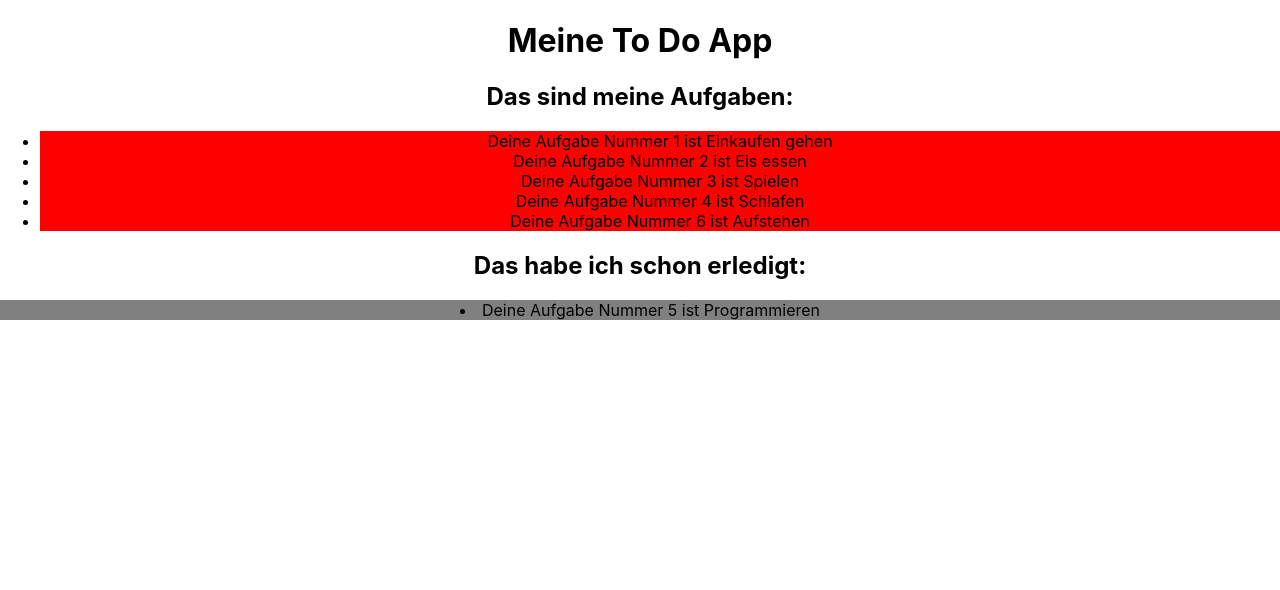
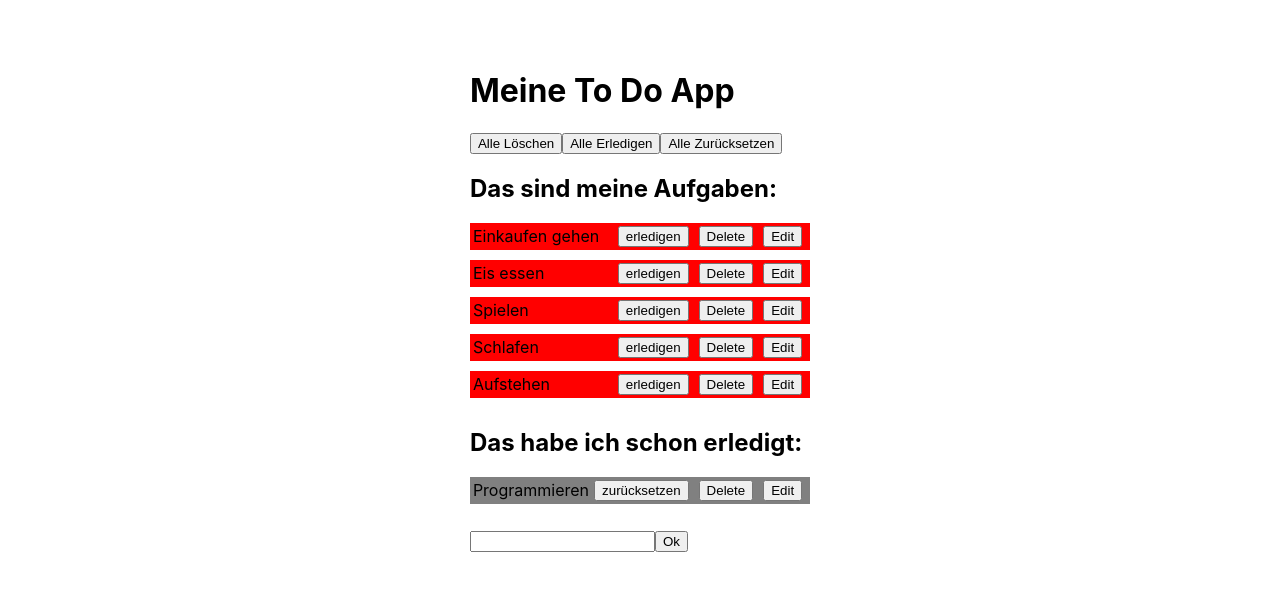
Before and after one commit to Yamen-1/To-do-Liste, a React (Create React App) app: page / in a window 1280 px wide. Shown: the top 590 px of the page. Built offline with nearby package versions, Linux system fonts and the light colour scheme.

Commit message:
Code und Aufgaben von 11.05

```diff
--- a/src/components/Aufgabe.js
+++ b/src/components/Aufgabe.js
@@ -1,16 +1,45 @@
 import './Aufgabe.css'
+import { useState } from 'react'
+
+
 const Aufgabe = (props) => {
+
+  const [edit, setEdit] = useState(false)
+  const [currentVal, setCurrentVal] = useState(props.text)
+
   return (
   <li
     className={`Aufgabe ${props.farbe??  'wennFarbeFehlt' }`}
     style={{ backgroundColor:  props.done ? ('gray') : ('red')}}
     id={props.number}
-    onClick={() => {
-      // funktion rufen von props, mit id (number) als parameter
-      props.aufgabeAlsErledigtMarkieren(props.number)
-    }}
+  >
+    {
+      (edit === false)? <span>{props.text}</span>
+        :<input value={currentVal}
+                onChange={
+                  (event)=>{
+                    setCurrentVal(event.target.value)}
+                  }
+        />
+    }
+    <div>
+      <button onClick={() =>{
+        props.aufgabeAlsErledigtMarkieren(props.number)
+      }
+      }>{(props.done === false)?"erledigen":"zurücksetzen"}</button>
+      <button onClick={() => {
+        props.removeAufgabe(props.number)
+      }}>Delete</button>
+      <button onClick={() => {
+        setEdit(!edit)
+        props.editAufgabe(props.number, currentVal)
+      }
+      }>{
+        (edit === false)?"Edit":"OK"
+      }</button>
 
-  > Deine Aufgabe Nummer {props.number} ist {props.text}</li>
+    </div>
+  </li>
   )
 }
 
--- a/src/components/ToDoListe.js
+++ b/src/components/ToDoListe.js
@@ -2,6 +2,8 @@ import { useState } from 'react'
 import Aufgabe from './Aufgabe';
 
 const ToDoListe = () => {
+
+  const [newAufgabe, setNewAufgabe] = useState("")
 
   const [aufgaben, setAufgaben] = useState([
     { text: "Einkaufen gehen", done: false, id: 1, farbe: 'schwarz' },
@@ -11,15 +13,25 @@ const ToDoListe = () => {
     { text: "Programmieren", done: true, id: 5, farbe:  'schwarz'  },
     { text: "Aufstehen", done: false, id: 6 },
   ])
-  // Funktion um done von false auf true zu ändern:
-  // braucht das Id von Aufgabe
+
+  const createNewTask = () => {
+    let kopie = [...aufgaben]
+    kopie.push({ text: newAufgabe, done: false, id: Date.now(), farbe: 'schwarz' })
+    setAufgaben(kopie)
+  }
+
   const aufgabeAlsErledigtMarkieren = (id) => {
-    // kopie von aufgaben, hier ändern wir
     let geänderteKopie = aufgaben.map(aufgabe => {
-      // // das element auf dem wir geklickt haben finden!
         if(aufgabe.id === id){
-         // done von false zu true
+            // wenn done dann auf false setzen und umgekehrt
+            // lange variante
+            if(aufgabe.done === false){
               aufgabe.done = true
+            }else{
+              aufgabe.done = false
+            }
+            // kurze variante
+            // aufgabe.done = !aufgabe.done
           return aufgabe
         } else {
           return aufgabe
@@ -29,13 +41,54 @@ const ToDoListe = () => {
     setAufgaben(geänderteKopie)
   }
 
+
+  const removeAufgabe = (id) => {
+    let geänderteKopie = aufgaben.filter((item) => item.id !== id);
+    setAufgaben(geänderteKopie);
+  }
+
+  const deleteAll = () => {
+    setAufgaben([])
+  }
+
+  const alleErledigen = () => {
+    let kopie = aufgaben.map(aufgabe => {
+      aufgabe.done = true
+      return aufgabe
+    })
+    setAufgaben(kopie)
+  }
+
+  const alleZurueck = () => {
+    let kopie = aufgaben.map(aufgabe => {
+      aufgabe.done = false
+      return aufgabe
+    })
+    setAufgaben(kopie)
+  }
+
+  const editAufgabe = (id, newValue) => {
+    let kopie = aufgaben.map(aufgabe => {
+      if(aufgabe.id === id){
+        aufgabe.text = newValue
+      }
+      return aufgabe
+    })
+    setAufgaben(kopie)
+  }
+
   // filter funktionen:
 
-  let nichtErledigteAufgaben = aufgaben.filter((aufgabe) => !aufgabe.done)
+  let nichtErledigteAufgaben = aufgaben.filter((aufgabe) => aufgabe.done === false)
   let erledigteAufgaben = aufgaben.filter((aufgabe) => aufgabe.done === true)
 
   return (
     <div className='ToDoListe'>
+      <div>
+        <button onClick={deleteAll}>Alle Löschen</button>
+        <button onClick={alleErledigen}>Alle Erledigen</button>
+        <button onClick={alleZurueck}>Alle Zurücksetzen</button>
+      </div>
       <h2>Das sind meine Aufgaben:</h2>
       <ul>
         {/* Schritt 2: nur nicht erledigte aufgaben anzeigen */}
@@ -48,13 +101,13 @@ const ToDoListe = () => {
             aufgabeAlsErledigtMarkieren={aufgabeAlsErledigtMarkieren}
             farbe={aufgabe.farbe}
             done={aufgabe.done}
+            removeAufgabe = {removeAufgabe}
+            editAufgabe = {editAufgabe}
              />
         })}
       </ul>
       <h2>Das habe ich schon erledigt:</h2>
-      {/* Schritt 1: nur erledigte aufgaben anzeigen; Ausfilter wo done == true */}
-      {/*Geht auch: { aufgaben.filter((aufgabe) => aufgabe.done )} */}
-      {/* [{ text: "Programmieren", done: true, id: 5, farbe: 'blau' }] */}
+      <ul>
       {erledigteAufgaben.map(aufgabe => {
         return <Aufgabe
           text={aufgabe.text}
@@ -64,15 +117,22 @@ const ToDoListe = () => {
           aufgabeAlsErledigtMarkieren={aufgabeAlsErledigtMarkieren}
           farbe={aufgabe.farbe}
           done={aufgabe.done}
+          removeAufgabe = {removeAufgabe}
+          editAufgabe = {editAufgabe}
            />
       })}
+      </ul>
+
+
+      <input type="text" value={newAufgabe} name="newTask"
+             onChange={(event)=>{
+              setNewAufgabe(event.target.value)}
+             }/>
+
+      <button onClick={createNewTask}>Ok</button>
 
 
 
-
-
-
-      {/* Schritt 4: aufräumen mit Container? */}
     </div>
   )
 }
--- a/src/css/App.scss
+++ b/src/css/App.scss
@@ -1,52 +1,9 @@
-.App {
-  text-align: center;
-}
+@import "components/ToDoListe";
 
-
-.App-header {
- // background-color: #282c34;
+body{
   display: flex;
-  flex-direction: column;
   align-items: center;
   justify-content: center;
-  font-size: calc(10px + 2vmin);
-  color: white;
+  flex-direction: column;
+  padding: 50px;
 }
-
-.App-link {
-  color: #61dafb;
-}
-
-
-.box{
-  display: block;
-  height: 100px;
-  width: 100px;
-}
-
-.circle{
-  display: block;
-  height: 100px;
-  width: 100px;
-  border-radius: 100px;
-}
-.farbe-rot{
-  background-color: red;
-}
-
-.farbe-auto{
-  background-color: blue;
-  height: 300px;
-}
-
-.farbe-gruen{
-  background-color: #44ff00;
-}
-
-.farbe-lieblingsfarbe{
-  background-color: orange;
-}
-
-.invisible{
-  opacity: .2;
-}
--- /dev/null
+++ b/src/css/components/ToDoListe.scss
@@ -0,0 +1,41 @@
+.ToDoListe{
+  ul{
+    display: flex;
+    list-style-type: none;
+    flex-direction: column;
+    padding:0;
+    li{
+      display: flex;
+      justify-content: space-between;
+      flex-grow: 1;
+      padding: 3px;
+      margin-bottom: 10px;
+      align-items: center;
+      div{
+        display: flex;
+        align-items: center;
+        justify-content: center;
+      }
+      button{
+        margin: 0px 5px;
+      }
+    }
+  }
+}
+
+.svg-icon{
+  path: #ffffff;
+  fill: #ffffff;
+  transition: all .8s ease-in-out;
+  transform: translate(0px, 0px);
+  cursor: pointer;
+  .meinstrich{
+  fill: yellow;
+  path: yellow;
+  }
+  &:hover{
+    color: greenyellow;
+    transform: translate(100px, 0px);
+
+  }
+}
```
Also changed, not shown: 1 other file (tests, documents, lock files or other folders). Lines whose indentation alone changed are shown as unchanged.
